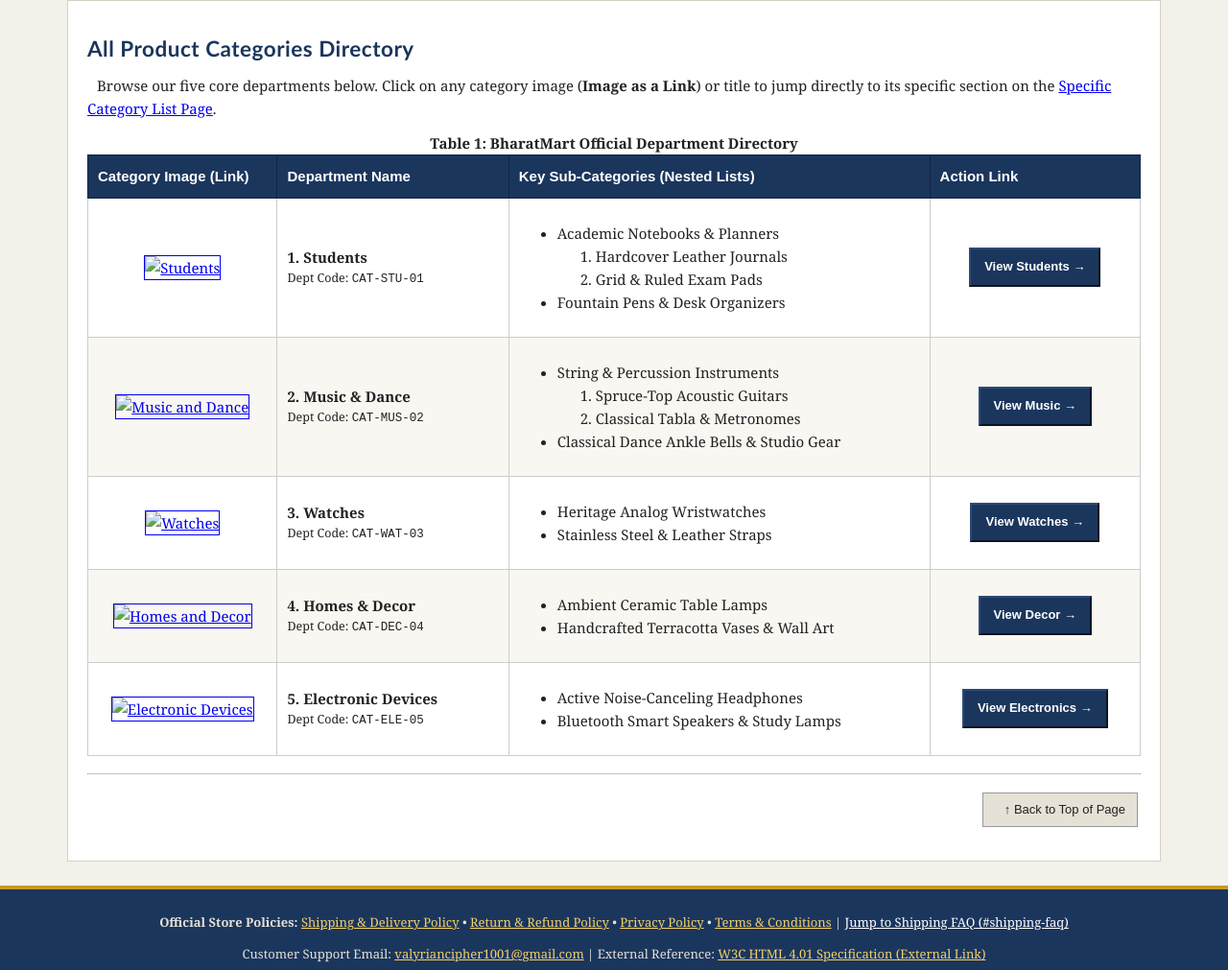
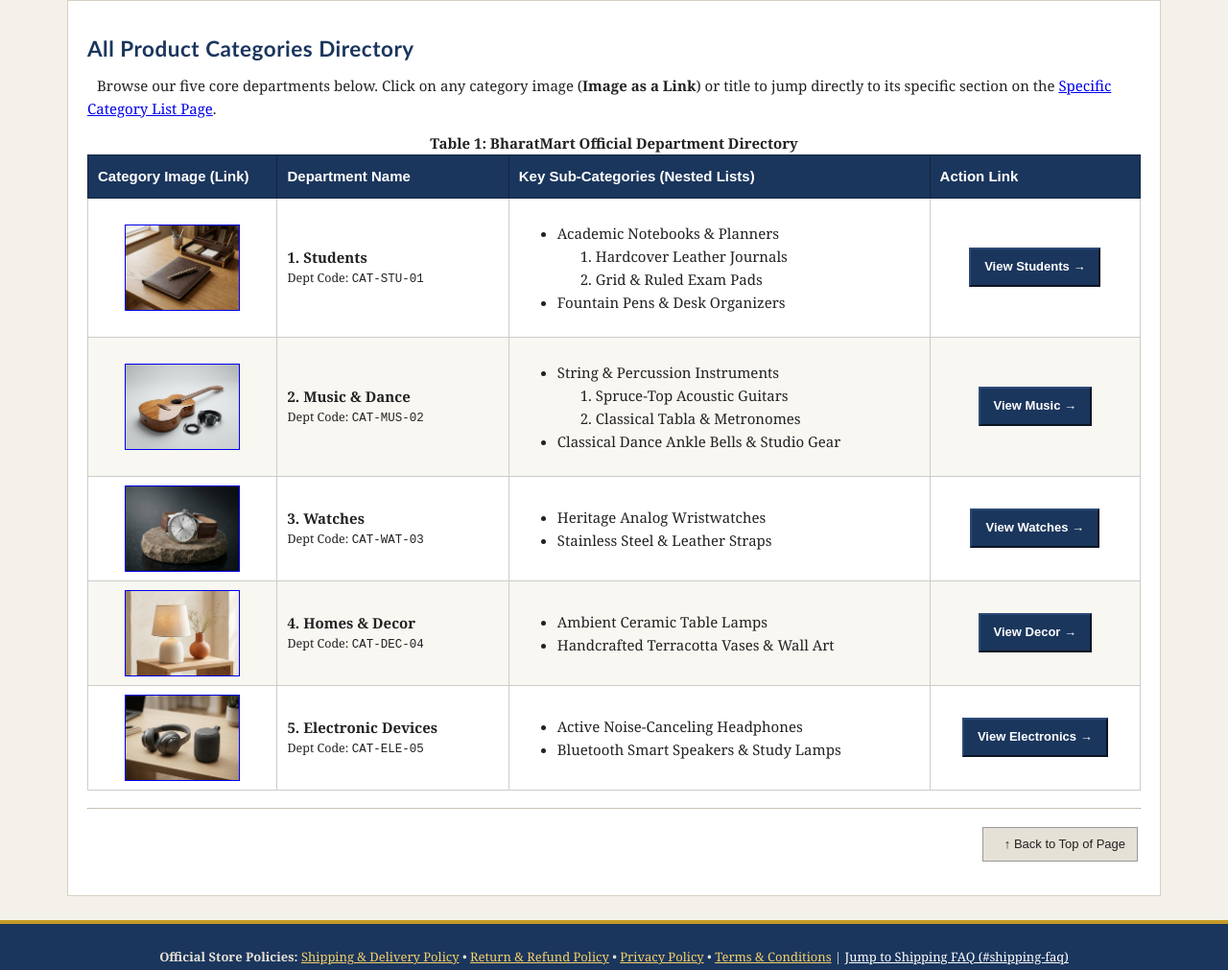
Before and after one commit to valyriancipher/BharatMart, a plain HTML site: page categories.html in a window 1280 px wide. Shown: the part 230-1241 px from the top of the page at 96% size. Drawn offline with Linux system fonts and the light colour scheme.

Commit message:
Update categories.html

```diff
--- a/categories.html
+++ b/categories.html
@@ -83,7 +83,7 @@
             <tbody>
                 <tr>
                     <td align="center">
-                        <a href="category_list.html#cat-students"><img src="images/students.jpg" alt="Students" width="120" height="90" border="1"></a>
+                        <a href="category_list.html#cat-students"><img src="students.jpg" alt="Students" width="120" height="90" border="1"></a>
                     </td>
                     <td><b>1. Students</b><br><small>Dept Code: <tt>CAT-STU-01</tt></small></td>
                     <td>
@@ -101,7 +101,7 @@
                 </tr>
                 <tr class="alt-row">
                     <td align="center">
-                        <a href="category_list.html#cat-music"><img src="images/music_dance.jpg" alt="Music and Dance" width="120" height="90" border="1"></a>
+                        <a href="category_list.html#cat-music"><img src="music_dance.jpg" alt="Music and Dance" width="120" height="90" border="1"></a>
                     </td>
                     <td><b>2. Music &amp; Dance</b><br><small>Dept Code: <tt>CAT-MUS-02</tt></small></td>
                     <td>
@@ -119,7 +119,7 @@
                 </tr>
                 <tr>
                     <td align="center">
-                        <a href="category_list.html#cat-watches"><img src="images/watches.jpg" alt="Watches" width="120" height="90" border="1"></a>
+                        <a href="category_list.html#cat-watches"><img src="watches.jpg" alt="Watches" width="120" height="90" border="1"></a>
                     </td>
                     <td><b>3. Watches</b><br><small>Dept Code: <tt>CAT-WAT-03</tt></small></td>
                     <td>
@@ -132,7 +132,7 @@
                 </tr>
                 <tr class="alt-row">
                     <td align="center">
-                        <a href="category_list.html#cat-decor"><img src="images/homes_decor.jpg" alt="Homes and Decor" width="120" height="90" border="1"></a>
+                        <a href="category_list.html#cat-decor"><img src="homes_decor.jpg" alt="Homes and Decor" width="120" height="90" border="1"></a>
                     </td>
                     <td><b>4. Homes &amp; Decor</b><br><small>Dept Code: <tt>CAT-DEC-04</tt></small></td>
                     <td>
@@ -145,7 +145,7 @@
                 </tr>
                 <tr>
                     <td align="center">
-                        <a href="category_list.html#cat-electronics"><img src="images/electronics.jpg" alt="Electronic Devices" width="120" height="90" border="1"></a>
+                        <a href="category_list.html#cat-electronics"><img src="electronics.jpg" alt="Electronic Devices" width="120" height="90" border="1"></a>
                     </td>
                     <td><b>5. Electronic Devices</b><br><small>Dept Code: <tt>CAT-ELE-05</tt></small></td>
                     <td>
```
